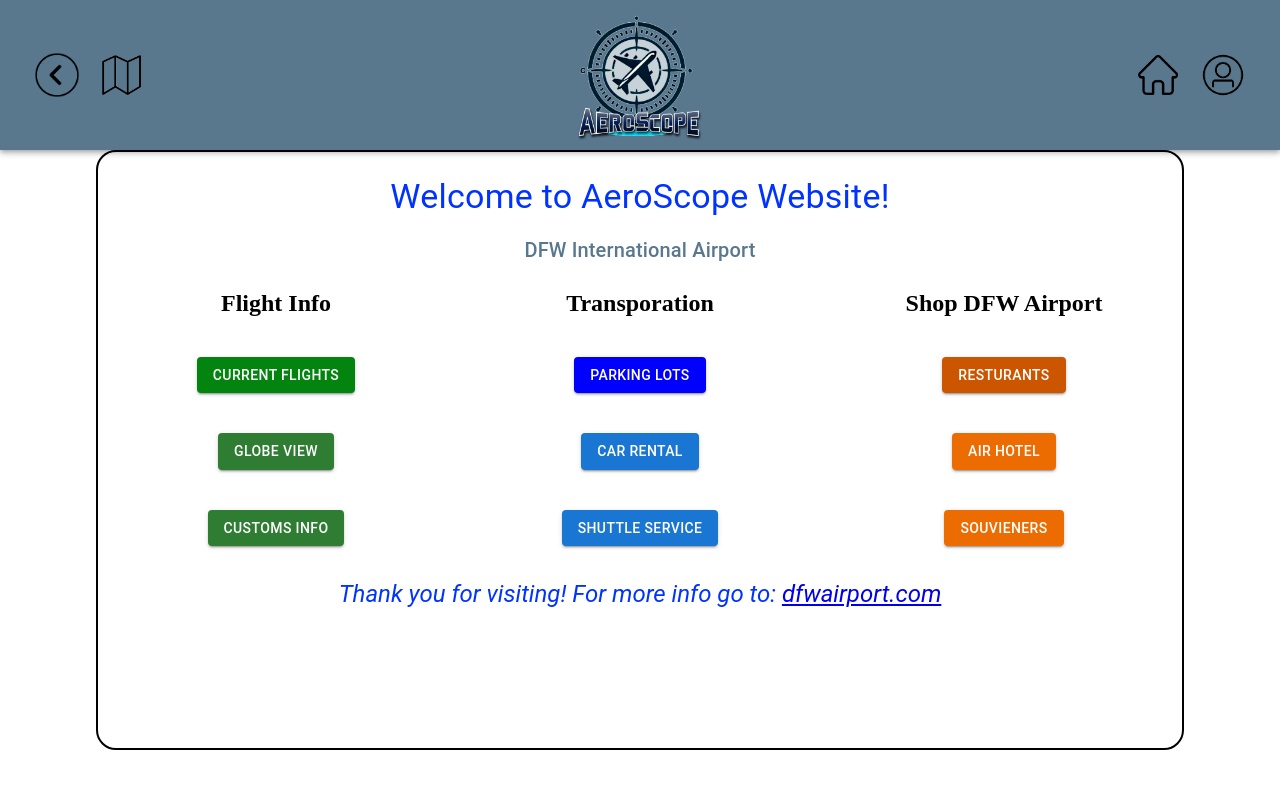
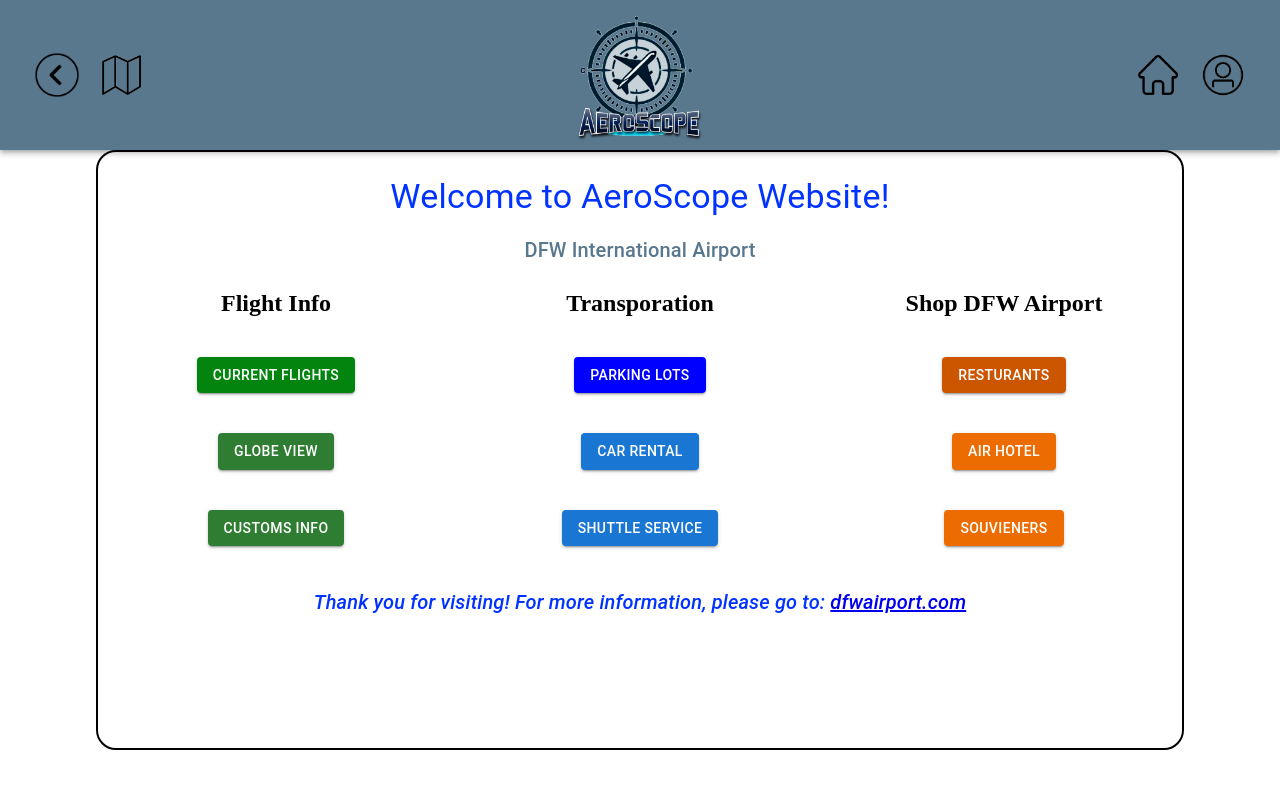
Before and after one commit to CS-3354-Srimathi-Group-5/FlightTracker-, a Next.js app: page / in a window 1280 px wide. Shown: the top 788 px of the page. Built offline with nearby package versions, Linux system fonts and the light colour scheme.

Commit message:
AeroScope home page draft 2.01 commit

```diff
--- a/app/page.js
+++ b/app/page.js
@@ -101,8 +101,8 @@
             <Button variant = "contained" href="/" color="warning">Souvieners</Button>
         </Stack>
       </Stack>
-      <Typography variant={'h5'} color={'#0033ff'} textAlign={'center'} padding={1} sx={{ fontStyle: 'italic' }}>
-          Thank you for visiting! For more info go to: <a href="https://www.dfwairport.com/">dfwairport.com</a>
+      <Typography variant={'h6'} color={'#0033ff'} textAlign={'center'} padding={2} sx={{ fontStyle: 'italic' }}>
+          Thank you for visiting! For more information, please go to: <a href="https://www.dfwairport.com/">dfwairport.com</a>
       </Typography>
     </Stack>
   </Box>
```
